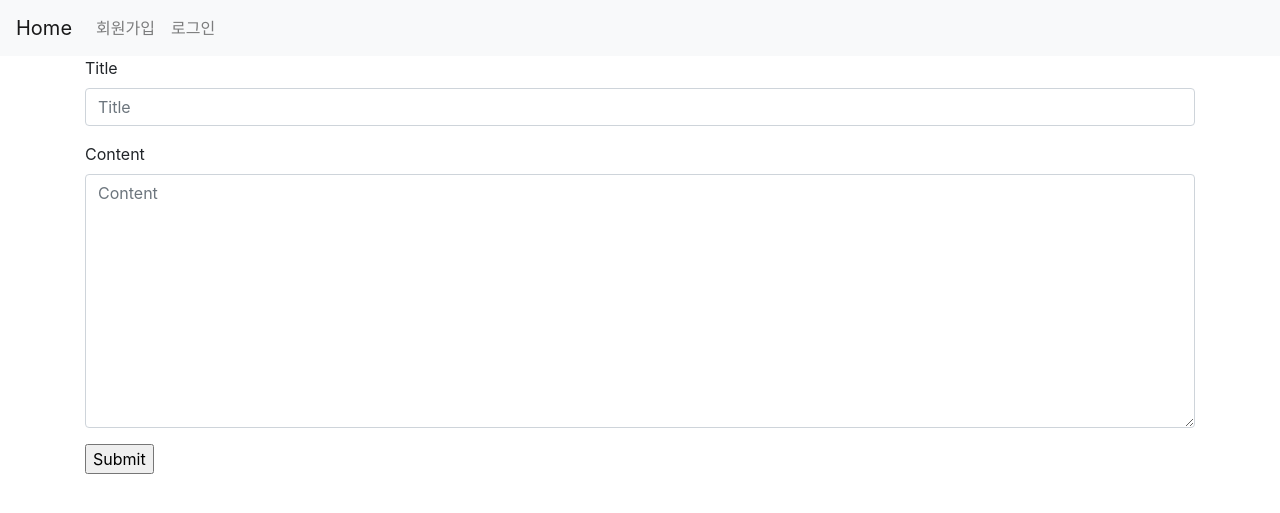
After one commit to vxda7/FaceBook, a Django app: page /posts/create/ in a window 1280 px wide. The commit adds this page. Shown: the top 513 px of the page. Run offline with Django 3.2, Linux system fonts and the light colour scheme; some libraries are stand-ins or nearby versions.

Commit message:
posts의 글쓰기 기능 완성

```diff
--- a/facebook/templates/base.html
+++ b/facebook/templates/base.html
@@ -9,14 +9,37 @@
   {% bootstrap_css %}
 </head>
 <body>
+  <nav class="navbar navbar-expand-lg navbar-light bg-light">
+    <a class="navbar-brand" href="{% url 'posts:index' %}">Home</a>
+    <button class="navbar-toggler" type="button" data-toggle="collapse" data-target="#navbarNav" aria-controls="navbarNav" aria-expanded="false" aria-label="Toggle navigation">
+      <span class="navbar-toggler-icon"></span>
+    </button>
+    <div class="collapse navbar-collapse" id="navbarNav">
+      <ul class="navbar-nav">
+
+        {% if user.is_authenticated %}
+        <li class="nav-item active">
+          <a class="nav-link" href="">{{user.username}}<span class="sr-only">(current)</span></a>
+        </li>
+        <li class="nav-item active">
+          <a class="nav-link" href="{% url 'accounts:logout' %}">로그아웃 <span class="sr-only">(current)</span></a>
+        </li>
+        <li class="nav-item">
+          <a class="nav-link" href="{% url 'posts:create' %}">글쓰기</a>
+        </li>
+        {% else %}
+        <li class="nav-item">
+          <a class="nav-link" href="{% url 'accounts:signup' %}">회원가입</a>
+        </li>
+        <li class="nav-item">
+          <a class="nav-link" href="{% url 'accounts:login' %}">로그인</a>
+        </li>
+        {% endif %}
+      </ul>
+    </div>
+  </nav>
+
   <div class="container">
-    {% if user.is_authenticated %}
-      <p>{{user.username}}</p>
-      <a href="{% url 'accounts:logout' %}">로그아웃</a>
-    {% else %}
-      <a href="{% url 'accounts:signup' %}">회원가입</a>
-      <a href="{% url 'accounts:login' %}">로그인</a>
-    {% endif %}
     {% block body %}
     {% endblock %}
   </div>
--- /dev/null
+++ b/posts/forms.py
@@ -0,0 +1,7 @@
+from django import forms
+from .models import Post
+
+class PostForm(forms.ModelForm):
+    class Meta:
+        model = Post
+        fields = ('title', 'content',)
--- /dev/null
+++ b/posts/templates/posts/form.html
@@ -0,0 +1,10 @@
+{% extends 'base.html' %}
+{% load bootstrap4 %}
+{% block body %}
+  <form action="" method="post">
+    {% csrf_token %}
+    {% bootstrap_form form %}
+    <input type="submit">
+  </form>
+
+{% endblock %}
--- a/posts/urls.py
+++ b/posts/urls.py
@@ -19,5 +19,6 @@ from . import views
 app_name="posts"
 
 urlpatterns = [
-    path('', views.index, name="index")
+    path('', views.index, name="index"),
+    path('create/', views.create, name="create")
 ]
--- a/posts/views.py
+++ b/posts/views.py
@@ -1,5 +1,21 @@
-from django.shortcuts import render
+from django.shortcuts import render, redirect
+from .forms import PostForm
 
 # Create your views here.
 def index(request):
     return render(request, 'posts/index.html')
+
+def create(request):
+    if request.method == "POST":
+        form = PostForm(request.POST)
+        if form.is_valid():
+            post = form.save(commit=False)
+            post.user = request.user
+            post.save()
+            return redirect("posts:index")
+    else:
+        form = PostForm()
+    context = {
+        'form': form
+    }
+    return render(request, 'posts/form.html', context)
```
